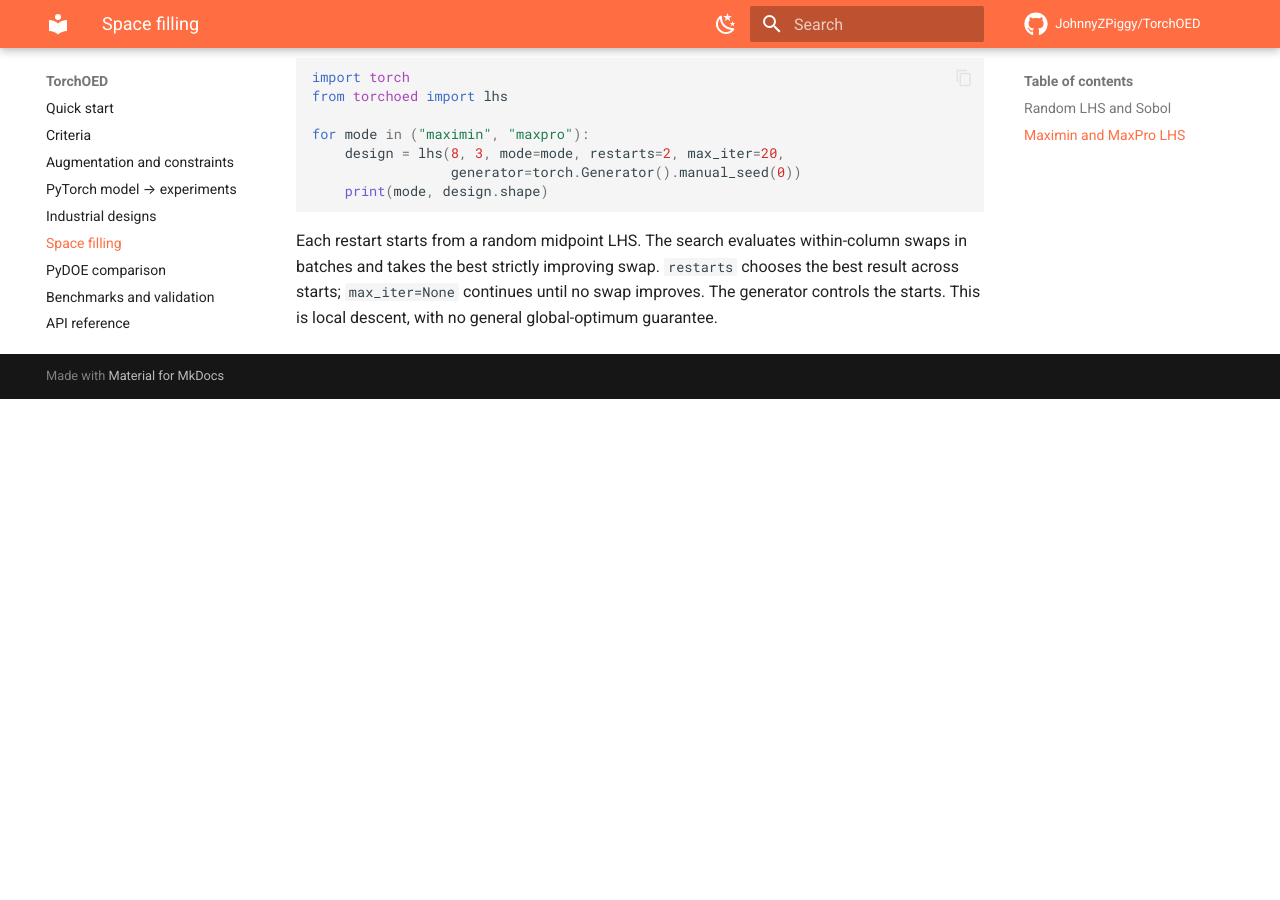
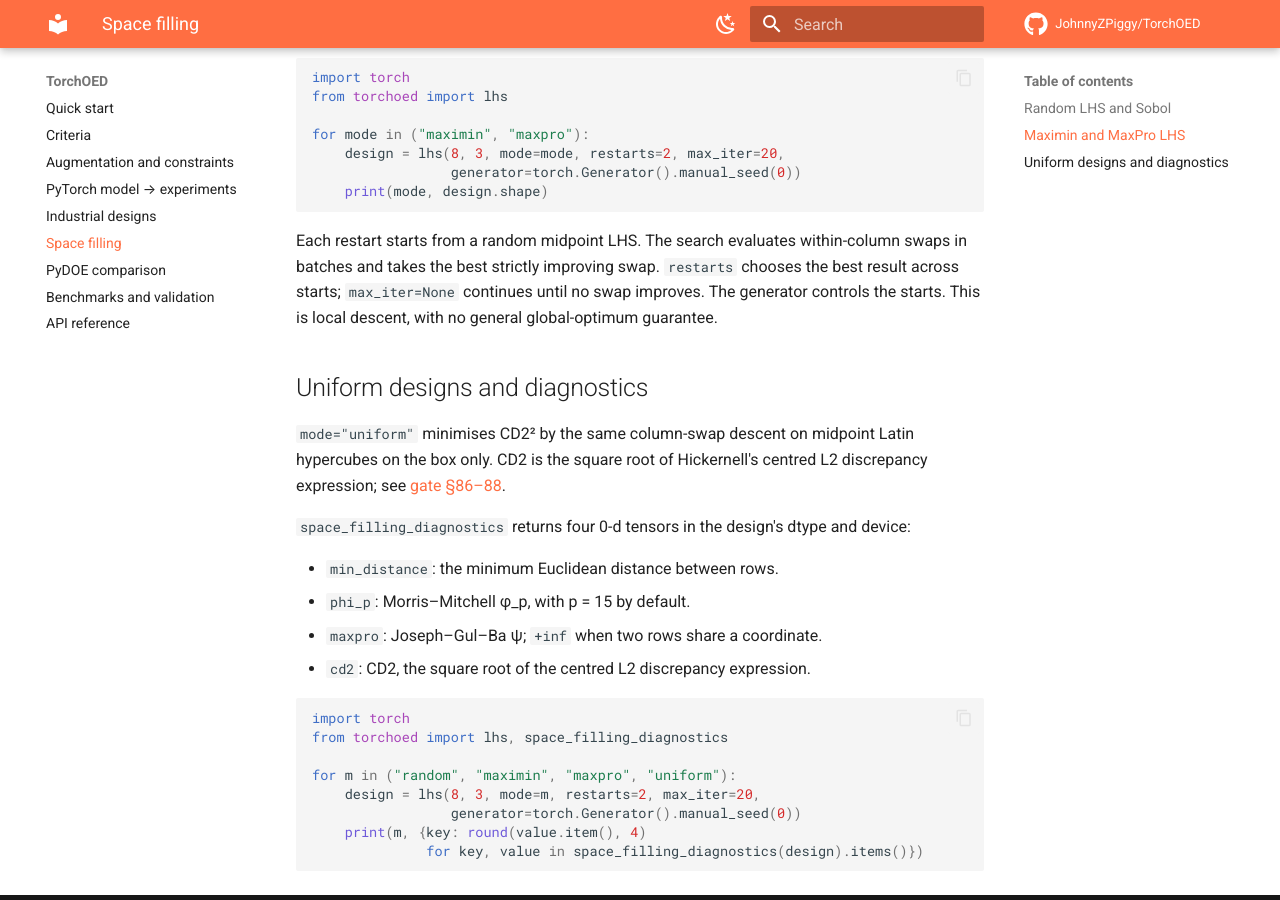
Before and after one commit to JohnnyZPiggy/TorchOED, an MkDocs documentation site: the page built from website/space_filling.md, in a window 1280 px wide and 900 px high, scrolled down 783 px. Built offline with MkDocs 1.6.1 and Material for MkDocs 9.7.7, drawn with Linux system fonts in a browser that asks for light colours; comment, search, counter and statistics services are not loaded; before the commit the page ends 1182 px from its top, so only the background shows below that.

Commit message:
docs: uniform designs and diagnostics guide (Refs #398) (#400)

````diff
--- a/website/space_filling.md
+++ b/website/space_filling.md
@@ -37,3 +37,25 @@ for mode in ("maximin", "maxpro"):
 ```
 
 Each restart starts from a random midpoint LHS. The search evaluates within-column swaps in batches and takes the best strictly improving swap. `restarts` chooses the best result across starts; `max_iter=None` continues until no swap improves. The generator controls the starts. This is local descent, with no general global-optimum guarantee.
+
+## Uniform designs and diagnostics
+
+`mode="uniform"` minimises CD2² by the same column-swap descent on midpoint Latin hypercubes on the box only. CD2 is the square root of Hickernell's centred L2 discrepancy expression; see [gate §86–88](https://github.com/JohnnyZPiggy/TorchOED/blob/main/docs/P2_GATE.md#86-space-filling-diagnostics-and-uniform-latin-hypercubes-by-cd2-w13-f2).
+
+`space_filling_diagnostics` returns four 0-d tensors in the design's dtype and device:
+
+- `min_distance`: the minimum Euclidean distance between rows.
+- `phi_p`: Morris–Mitchell φ_p, with p = 15 by default.
+- `maxpro`: Joseph–Gul–Ba ψ; `+inf` when two rows share a coordinate.
+- `cd2`: CD2, the square root of the centred L2 discrepancy expression.
+
+```python
+import torch
+from torchoed import lhs, space_filling_diagnostics
+
+for m in ("random", "maximin", "maxpro", "uniform"):
+    design = lhs(8, 3, mode=m, restarts=2, max_iter=20,
+                 generator=torch.Generator().manual_seed(0))
+    print(m, {key: round(value.item(), 4)
+              for key, value in space_filling_diagnostics(design).items()})
+```
````
